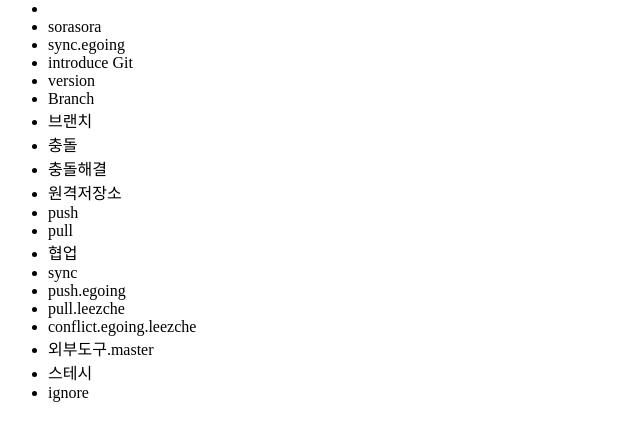
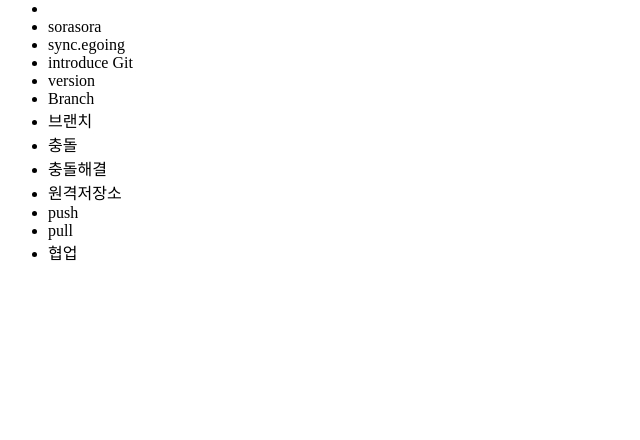
Before and after one commit to leessrr/KOSTA112TH_3rd, a plain HTML site: page index.html in a window 1280 px wide. Shown: the part 66-506 px from the top of the page, without its empty margins (0-640 px from the left). Drawn offline with Linux system fonts and the light colour scheme.

Commit message:
li 태그 일부분 삭제

```diff
--- a/index.html
+++ b/index.html
@@ -21,13 +21,6 @@
 			<li>push</li>
 			<li>pull</li>
 			<li>협업</li>
-			<li>sync</li>
-			<li>push.egoing</li>
-			<li>pull.leezche</li>
-			<li>conflict.egoing.leezche</li>
-			<li>외부도구.master</li>
-			<li>스테시</li>
-			<li>ignore</li>
 		</ul>
 	</body>
 </html>
```
